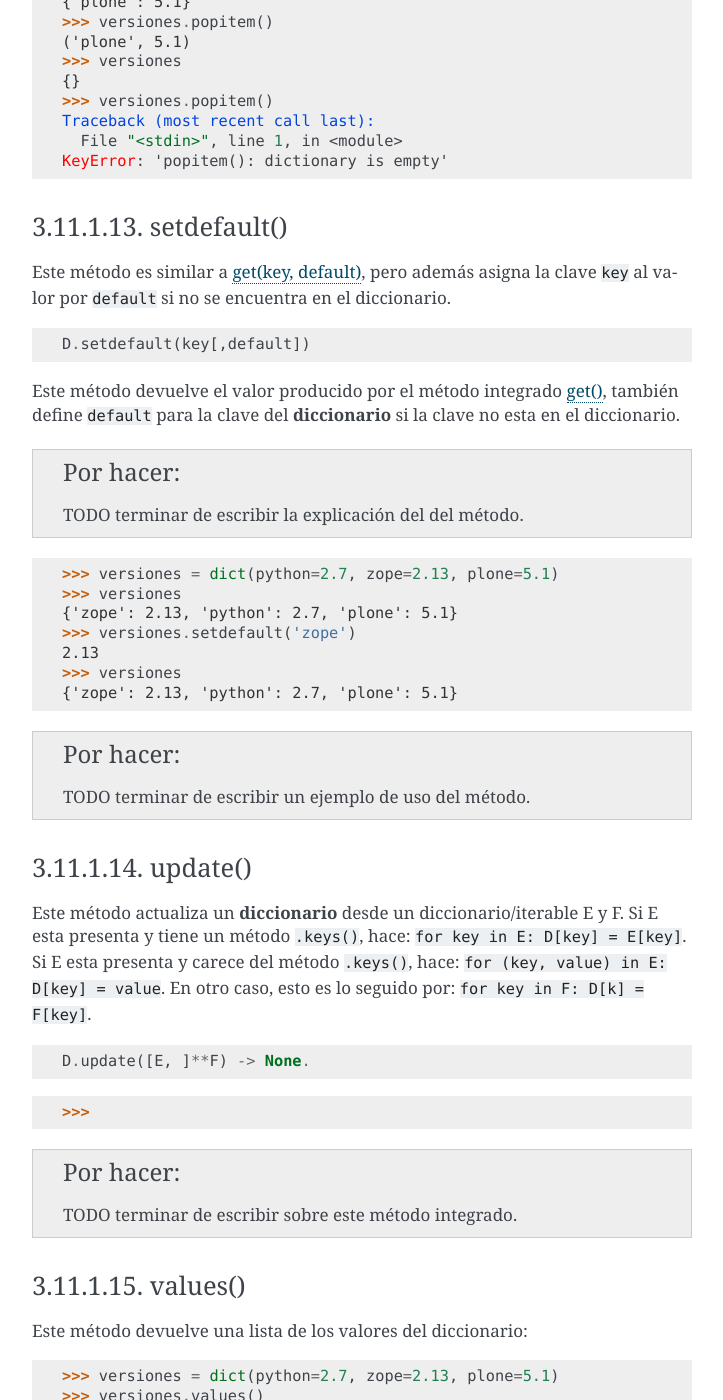
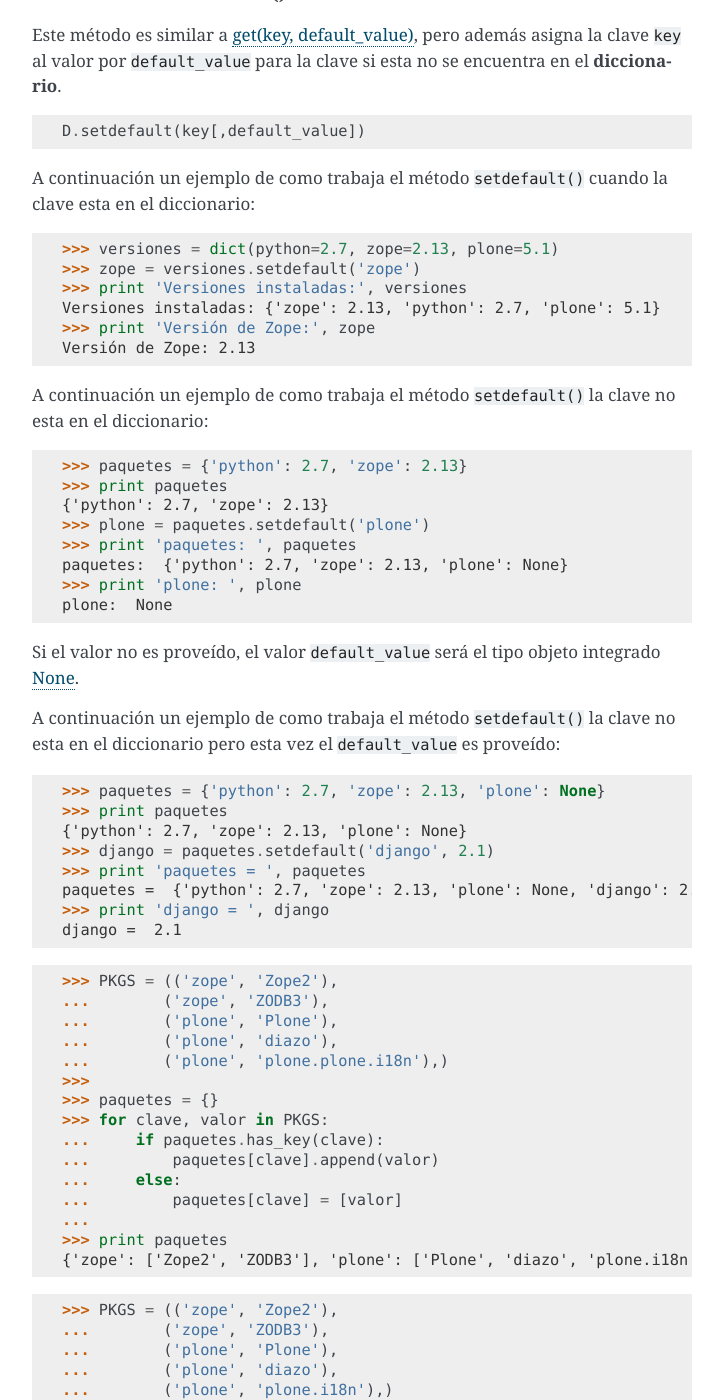
Before and after one commit to macagua/entrenamiento.python_basico, a Sphinx documentation site: the page built from source/leccion3/tipo_diccionarios.rst, in a window 1280 px wide and 1400 px high, scrolled down 5893 px. Shown: the whole window, without its empty margins (388-1111 px from the left). Built offline with Sphinx 7.4.7, drawn with Linux system fonts in a browser that asks for light colours; some of the changed text lies outside the part shown.

Commit message:
Agregar mejoras a los metodos, funciones y sentencias disponibles para tratar al tipo diccionario

```diff
--- a/source/leccion3/tipo_diccionarios.rst
+++ b/source/leccion3/tipo_diccionarios.rst
@@ -114,25 +114,24 @@
 fromkeys()
 ~~~~~~~~~~
 
-Este método crea un nuevo **diccionario** con claves a partir de una secuencia ``seq``
-y con valores asignados a ``value``.
-
-.. todo:: TODO terminar de escribir sobre este método integrado.
+Este método crea un nuevo **diccionario** con *claves* a partir de un tipo de dato
+*secuencia*. El valor de ``value`` por defecto es el tipo :ref:`None <python_obj_none>`
 
 ::
 
-    dict.fromkeys(seq[,value])
+    >>> secuencia = ('python', 'zope', 'plone')
+    >>> versiones = dict.fromkeys(secuencia)
+    >>> print "Nuevo Diccionario : %s" %  str(versiones)
+    Nuevo Diccionario : {'python': None, 'zope': None, 'plone': None}
 
-El nuevo **diccionario** con claves de la secuencia ``seq`` y los valores son iguales a
-``value``. El valor de ``value`` por defecto es :ref:`None <python_obj_none>`.
+En el ejemplo anterior inicializa los valores de cada clave a ``None``, mas puede
+inicializar un *valor* común por defecto para cada *clave*:
 
 ::
 
-    >>> versiones = dict(python=2.7, zope=2.13, plone=5.1)
-    >>> versionesIterador = versiones.iterkeys()
-    >>> versiones.fromkeys(versionesIterador[,5.1])
-
-.. todo:: TODO terminar de escribir un ejemplo de uso del método.
+    >>> versiones = dict.fromkeys(secuencia, 0.1)
+    >>> print "Nuevo Diccionario : %s" %  str(versiones)
+    Nuevo Diccionario : {'python': 0.1, 'zope': 0.1, 'plone': 0.1}
 
 
 .. _python_dict_mtd_get:
@@ -158,15 +157,15 @@
 ~~~~~~~~~
 
 Este método devuelve el valor ``True`` si el diccionario tiene presente la clave
-enviada como argumento. D.has_key(k) -> True if D has a key k, else False
-
-.. todo:: TODO traducir frases del párrafo anterior.
+enviada como argumento.
 
 ::
 
     >>> versiones = dict(python=2.7, zope=2.13, plone=5.1)
     >>> versiones.has_key('plone')
     True
+    >>> versiones.has_key('django')
+    False
 
 
 .. _python_dict_mtd_items:
@@ -363,28 +362,89 @@
 setdefault()
 ~~~~~~~~~~~~
 
-Este método es similar a :ref:`get(key, default) <python_dict_mtd_get>`, pero además
-asigna la clave ``key`` al valor por ``default`` si no se encuentra en el diccionario.
+Este método es similar a :ref:`get(key, default_value) <python_dict_mtd_get>`, pero además
+asigna la clave ``key`` al valor por ``default_value`` para la clave si esta no se encuentra
+en el **diccionario**.
 
 ::
 
-    D.setdefault(key[,default])
+    D.setdefault(key[,default_value])
 
-Este método devuelve el valor producido por el método integrado
-:ref:`get() <python_dict_mtd_get>`, también define ``default`` para la clave del
-**diccionario** si la clave no esta en el diccionario.
-
-.. todo:: TODO terminar de escribir la explicación del del método.
+A continuación un ejemplo de como trabaja el método ``setdefault()`` cuando la clave
+esta en el diccionario:
 
 ::
 
     >>> versiones = dict(python=2.7, zope=2.13, plone=5.1)
-    >>> versiones
-    {'zope': 2.13, 'python': 2.7, 'plone': 5.1}
-    >>> versiones.setdefault('zope')
-    2.13
-    >>> versiones
-    {'zope': 2.13, 'python': 2.7, 'plone': 5.1}
+    >>> zope = versiones.setdefault('zope')
+    >>> print 'Versiones instaladas:', versiones
+    Versiones instaladas: {'zope': 2.13, 'python': 2.7, 'plone': 5.1}
+    >>> print 'Versión de Zope:', zope
+    Versión de Zope: 2.13
+
+A continuación un ejemplo de como trabaja el método ``setdefault()`` la clave no esta
+en el diccionario:
+
+::
+
+    >>> paquetes = {'python': 2.7, 'zope': 2.13}
+    >>> print paquetes
+    {'python': 2.7, 'zope': 2.13}
+    >>> plone = paquetes.setdefault('plone')
+    >>> print 'paquetes: ', paquetes
+    paquetes:  {'python': 2.7, 'zope': 2.13, 'plone': None}
+    >>> print 'plone: ', plone
+    plone:  None
+
+Si el valor no es proveído, el valor ``default_value`` será el tipo objeto integrado
+:ref:`None <python_obj_none>`.
+
+A continuación un ejemplo de como trabaja el método ``setdefault()`` la clave no esta
+en el diccionario pero esta vez el ``default_value`` es proveído:
+
+::
+
+    >>> paquetes = {'python': 2.7, 'zope': 2.13, 'plone': None}
+    >>> print paquetes
+    {'python': 2.7, 'zope': 2.13, 'plone': None}
+    >>> django = paquetes.setdefault('django', 2.1)
+    >>> print 'paquetes = ', paquetes
+    paquetes =  {'python': 2.7, 'zope': 2.13, 'plone': None, 'django': 2.1}
+    >>> print 'django = ', django
+    django =  2.1
+
+::
+
+    >>> PKGS = (('zope', 'Zope2'),
+    ...        ('zope', 'ZODB3'),
+    ...        ('plone', 'Plone'),
+    ...        ('plone', 'diazo'),
+    ...        ('plone', 'plone.plone.i18n'),)
+    >>>
+    >>> paquetes = {}
+    >>> for clave, valor in PKGS:
+    ...     if paquetes.has_key(clave):
+    ...         paquetes[clave].append(valor)
+    ...     else:
+    ...         paquetes[clave] = [valor]
+    ...
+    >>> print paquetes
+    {'zope': ['Zope2', 'ZODB3'], 'plone': ['Plone', 'diazo', 'plone.i18n']}
+
+::
+
+    >>> PKGS = (('zope', 'Zope2'),
+    ...        ('zope', 'ZODB3'),
+    ...        ('plone', 'Plone'),
+    ...        ('plone', 'diazo'),
+    ...        ('plone', 'plone.i18n'),)
+    >>> paquetes = {}
+    >>> for clave, valor in PKGS:
+    ...     paquetes.setdefault(clave, []).append(valor)
+    ...
+    >>> print paquetes
+    {'zope': ['Zope2', 'ZODB3'], 'plone': ['Plone', 'diazo', 'plone.i18n']}
+
 
 .. todo:: TODO terminar de escribir un ejemplo de uso del método.
 
@@ -394,20 +454,31 @@
 update()
 ~~~~~~~~
 
-Este método actualiza un **diccionario** desde un diccionario/iterable E y F. Si E
-esta presenta y tiene un método ``.keys()``, hace: ``for key in E: D[key] = E[key]``.
-Si E esta presenta y carece del método ``.keys()``, hace: ``for (key, value) in E: D[key] = value``.
-En otro caso, esto es lo seguido por: ``for key in F: D[k] = F[key]``.
+Este método actualiza un **diccionario** agregando los pares clave-valores en un
+segundo diccionario. Este método no devuelve nada.
+
+El método ``update()`` toma un diccionario o un objeto iterable de pares clave/valor
+(generalmente tuplas). Si se llama a ``update()`` sin pasar parámetros, el diccionario
+permanece sin cambios.
 
 ::
 
-    D.update([E, ]**F) -> None.
+    >>> versiones = dict(python=2.7, zope=2.13, plone=5.1)
+    >>> print versiones
+    {'zope': 2.13, 'python': 2.7, 'plone': 5.1}
+    >>> versiones_adicional = dict(django=2.1)
+    >>> print versiones_adicional
+    {'django': 2.1}
+    >>> versiones.update(versiones_adicional)
+
+Como puede apreciar este método no devuelve nada, más si muestra de nuevo el diccionario
+``versiones`` puede ver que este fue actualizado con el otro diccionario
+``versiones_adicional``.
 
 ::
 
-    >>>
-
-.. todo:: TODO terminar de escribir sobre este método integrado.
+    >>> print versiones
+    {'zope': 2.13, 'python': 2.7, 'plone': 5.1, 'django': 2.1}
 
 
 .. _python_dict_mtd_values:
@@ -483,6 +554,80 @@
     2.13
     2.7
     5.1
+
+
+.. _python_dict_fun:
+
+Funciones
+.........
+
+Los objetos de tipo **diccionario** tienen disponibles una serie de *funciones*
+integradas en el interprete Python para su tratamiento, a continuación algunas
+de estas:
+
+.. _python_dict_fun_cmp:
+
+cmp()
+~~~~~
+
+Esta función es la misma función integrada :ref:`cmp() <python_fun_cmp>` en el
+interprete Python pero aplicada al uso de la secuencia de tipo **diccionario**.
+
+::
+
+    >>> versiones_proyecto1 = dict(python=2.7, zope=2.13, plone=5.1)
+    >>> versiones_proyecto2 = dict(django=2.1, djangorestframework=3.6)
+    >>> print cmp(versiones_proyecto1, versiones_proyecto2)
+    1
+
+La función ``cmp()`` es usado en Python para comparar valores y claves de dos
+diccionarios. Si la función devuelve el valor ``0`` si ambos diccionarios son
+igual, devuelve el valor ``1`` si el primer diccionario es mayor que el segundo
+diccionario y devuelve el valor ``-1`` si el primer diccionario es menor que el
+segundo diccionario.
+
+
+.. _python_dict_fun_len:
+
+len()
+~~~~~
+
+Esta función es la misma función integrada :ref:`len() <python_fun_len>` en el
+interprete Python pero aplicada al uso de la secuencia de tipo **diccionario**.
+
+::
+
+    >>> versiones = dict(python=2.7, zope=2.13, plone=5.1)
+    >>> len(versiones)
+    3
+
+
+Sentencias
+..........
+
+Los objetos de tipo **diccionario** tienen disponibles una serie de *sentencias*
+integradas en el interprete Python para su tratamiento, a continuación algunas
+de estas:
+
+.. _python_dict_snt_del:
+
+del
+~~~
+
+Esta sentencia es la misma sentencia integrada :ref:`del <python_sent_del>` en el
+interprete Python pero aplicada al uso de la secuencia de tipo **diccionario**.
+
+::
+
+    >>> versiones = dict(python=2.7, zope=2.13, plone=5.1, django=2.1)
+    >>> print versiones
+    {'zope': 2.13, 'python': 2.7, 'plone': 5.1, 'django': 2.1}
+    >>> del versiones['django']
+    >>> print versiones
+    {'zope': 2.13, 'python': 2.7, 'plone': 5.1}
+
+En el código fuente anterior se usa la sentencia ``del`` para eliminar un elemento del
+diccionario mediante su respectiva clave,
 
 
 Convertir a diccionarios
```
